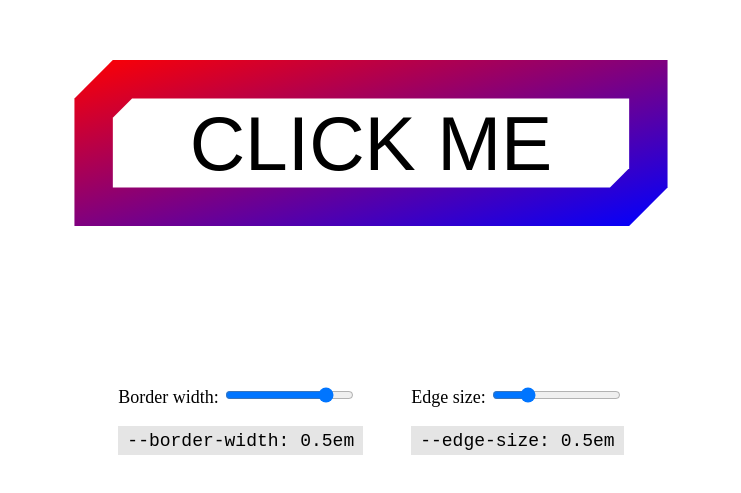
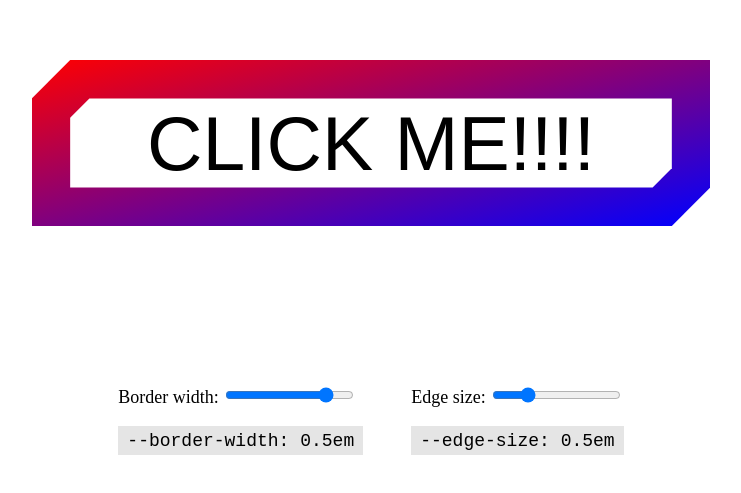
Before and after one commit to VIMO898/customizable-button, a plain HTML site: page index.html in a window 1280 px wide. Shown: the part 265-758 px from the top of the page, without its empty margins (269-1010 px from the left). Drawn offline with Linux system fonts and the light colour scheme.

Commit message:
Update index.html

```diff
--- a/index.html
+++ b/index.html
@@ -8,7 +8,7 @@
     <title>Customizable Button</title>
   </head>
   <body>
-    <button class="button">CLICK ME</button>
+    <button class="button another-class">CLICK ME!!!!</button>
 
     <div class="controls">
       <div>
```
